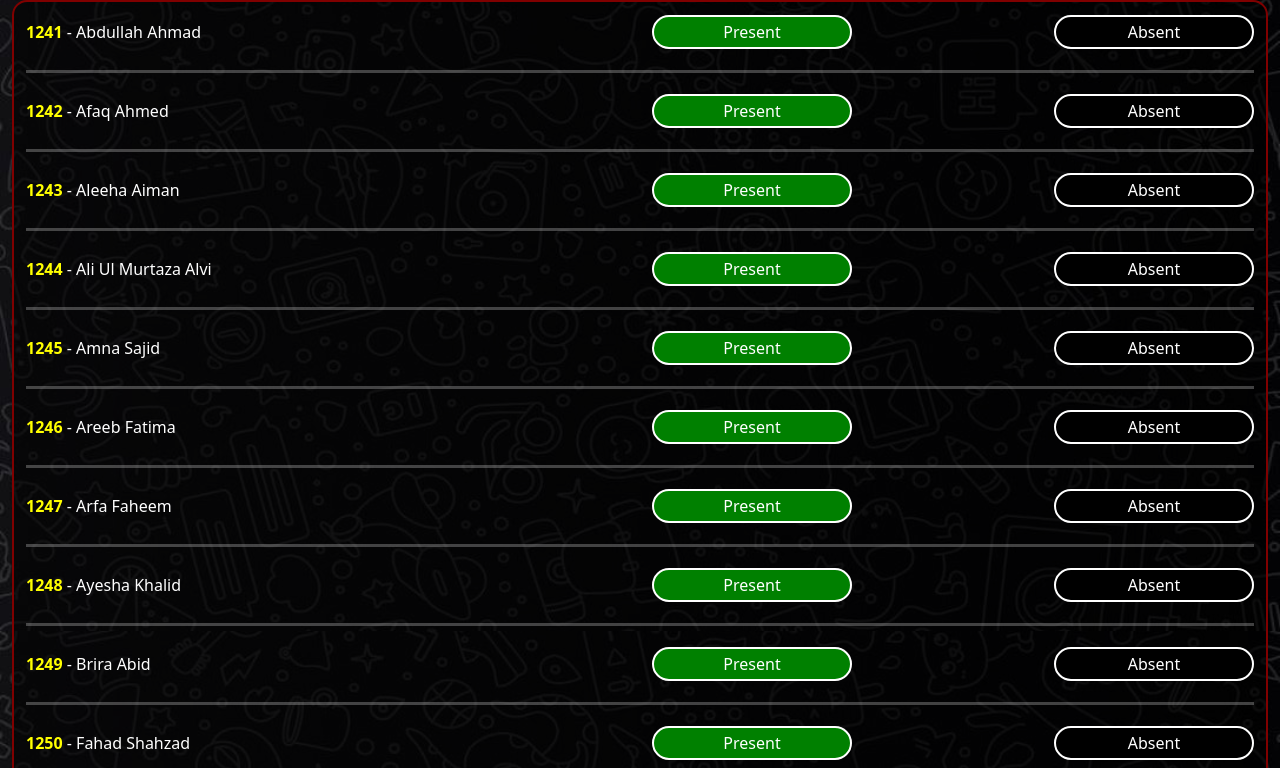
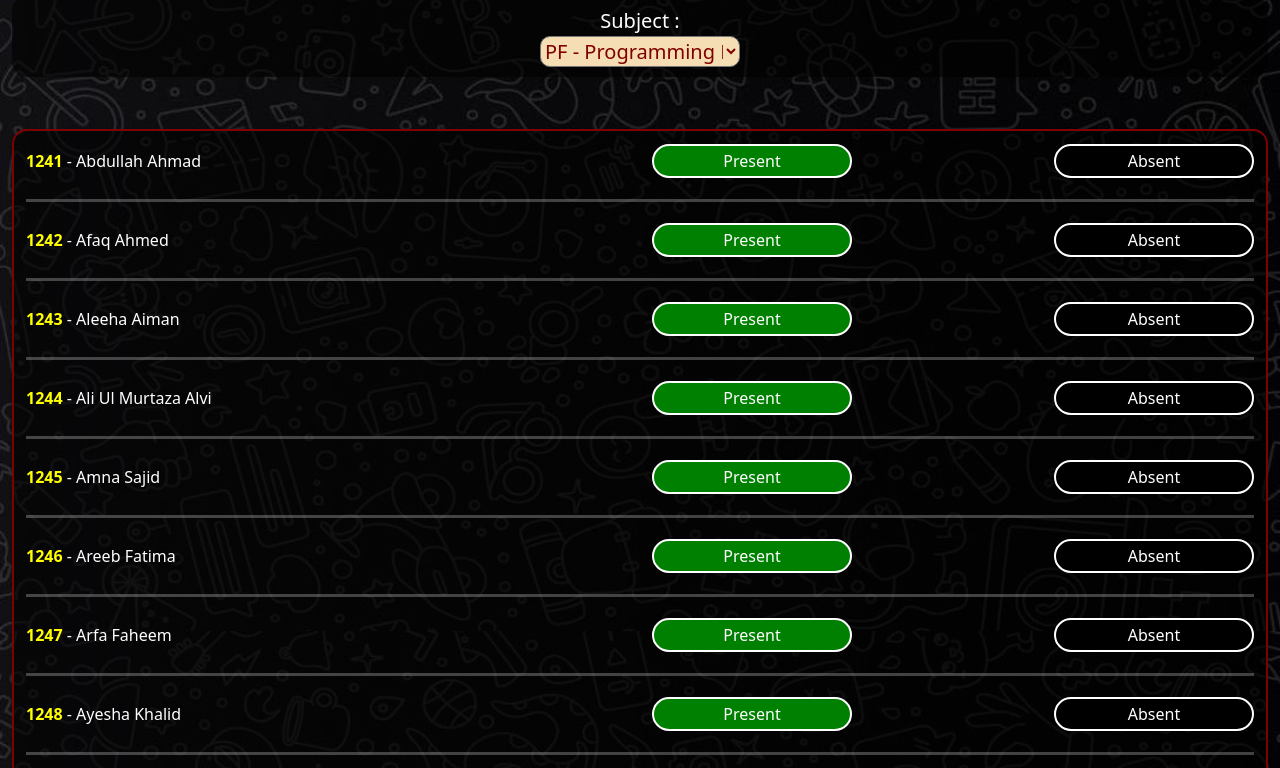
Before and after one commit to FrasatAliGujjar/23_Ai_A_Attendance_Portol, a plain HTML site: page index.html in a window 1280 px wide. Shown: the part 169-937 px from the top of the page. Drawn offline with nearby package versions, Linux system fonts and the light colour scheme; a web font is replaced by a local one.

Commit message:
zzz
zzzz

```diff
--- a/index.html
+++ b/index.html
@@ -92,6 +92,48 @@
                 </div>
 
 
+
+
+
+
+
+                <!-- =================================================================================================== -->
+                <div class="container-fluid  form_heading">
+                    <div class="row">
+
+                        <div class="col-lg-12 col-md-12 col-sm-12"
+                            style="color: white; font-size: 20px;text-align: center;">
+
+                            <form>
+                                <label for="">Subject :</label>
+                                <br>
+                                <select name="" id="subject"
+                                    style="width: 200px;color: maroon; background-color: wheat;border-radius: 10px;">
+                                    <option value="1">PF - Programming Fundamentals</option>
+                                    <option value="2">Physics for Computing</option>
+                                    <option value="3">Functional English</option>
+                                    <option value="4">Introduction to ICT</option>
+                                    <option value="5">Discrete Structures</option>
+                                    <option value="6">Translation of Al-Quran-I</option>
+                                    <option value="7">Math Foundation-1</option>
+                                </select>
+                            </form>
+                        </div>
+
+                    </div>
+
+                </div>
+                <!-- =================================================================================================== -->
+
+
+<br>
+<br>
+
+
+
+
+
+
                 <div class="container-fluid mt-1 mb-5 form_main">
 
                     <!-- Student # 1 -->
--- a/index.js
+++ b/index.js
@@ -1196,6 +1196,14 @@ function A_1293() {
 function crwhatsapp() {
 
 
+
+    // subject get
+    var e = document.getElementById("subject");
+    var value = e.value;
+    var sub = e.options[e.selectedIndex].text;
+
+
+
     let final_present = 51 - absent;
 
 
@@ -1210,6 +1218,8 @@ function crwhatsapp() {
         + "*Section :*" + "           " + "Ai-(A)" + "%0a"
         + "*Batch :*" + "              " + "2023" + "%0a"
         + "*Department :*" + "   " + "DCS" + "%0a"
+        + "*Subject :*" + " " + sub + "%0a"
+        + "         " + "%0a"
         + "-------------------------------" + "%0a"
         + " " + "%0a"
         + " " + "%0a"
@@ -1293,6 +1303,14 @@ function crwhatsapp() {
 function grwhatsapp() {
 
 
+
+    // subject get
+    var e = document.getElementById("subject");
+    var value = e.value;
+    var sub = e.options[e.selectedIndex].text;
+
+
+
     let final_present = 51 - absent;
 
 
@@ -1307,6 +1325,8 @@ function grwhatsapp() {
         + "*Section :*" + "           " + "Ai-(A)" + "%0a"
         + "*Batch :*" + "              " + "2023" + "%0a"
         + "*Department :*" + "   " + "DCS" + "%0a"
+        + "*Subject :*" + " " + sub + "%0a"
+        + "         " + "%0a"
         + "-------------------------------" + "%0a"
         + " " + "%0a"
         + " " + "%0a"
```
